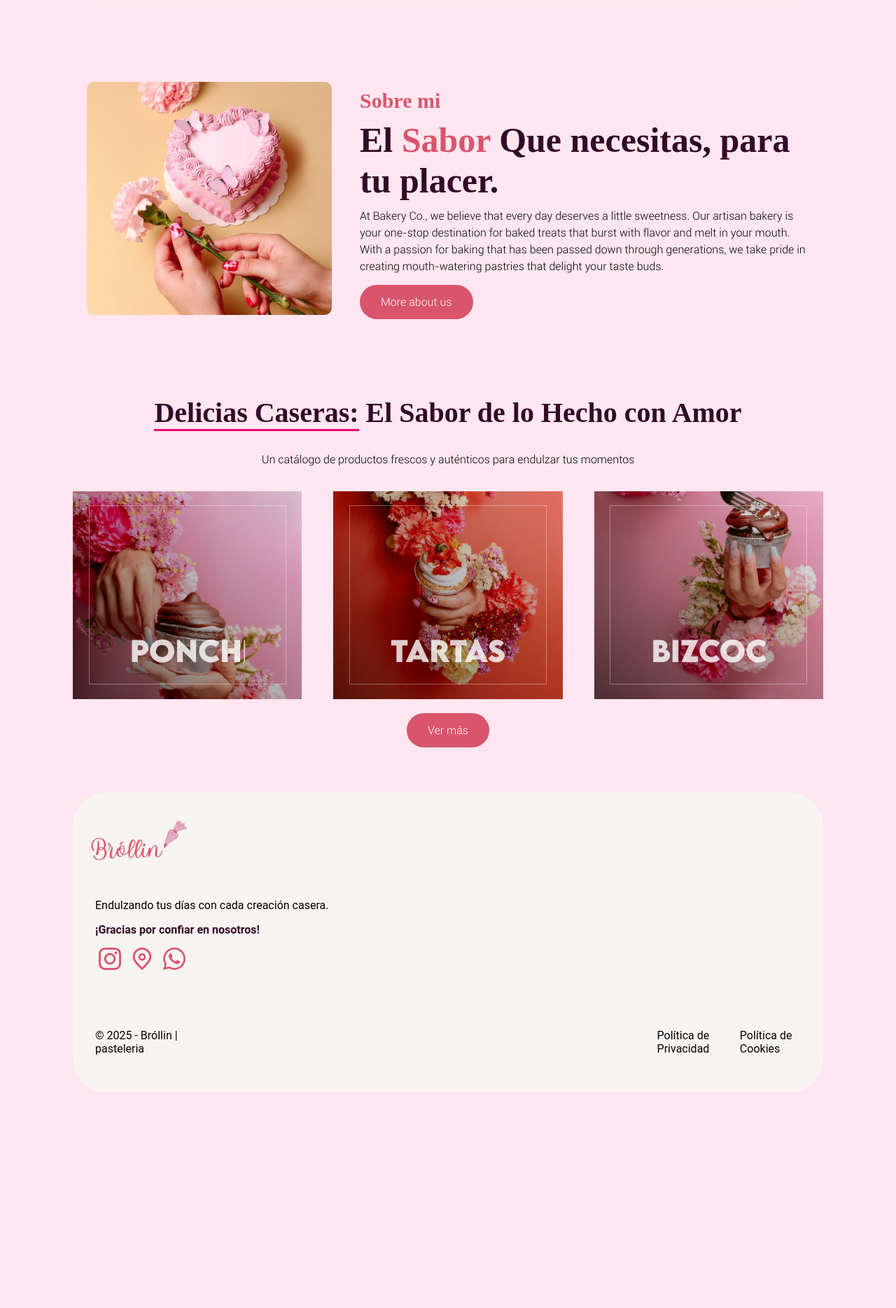
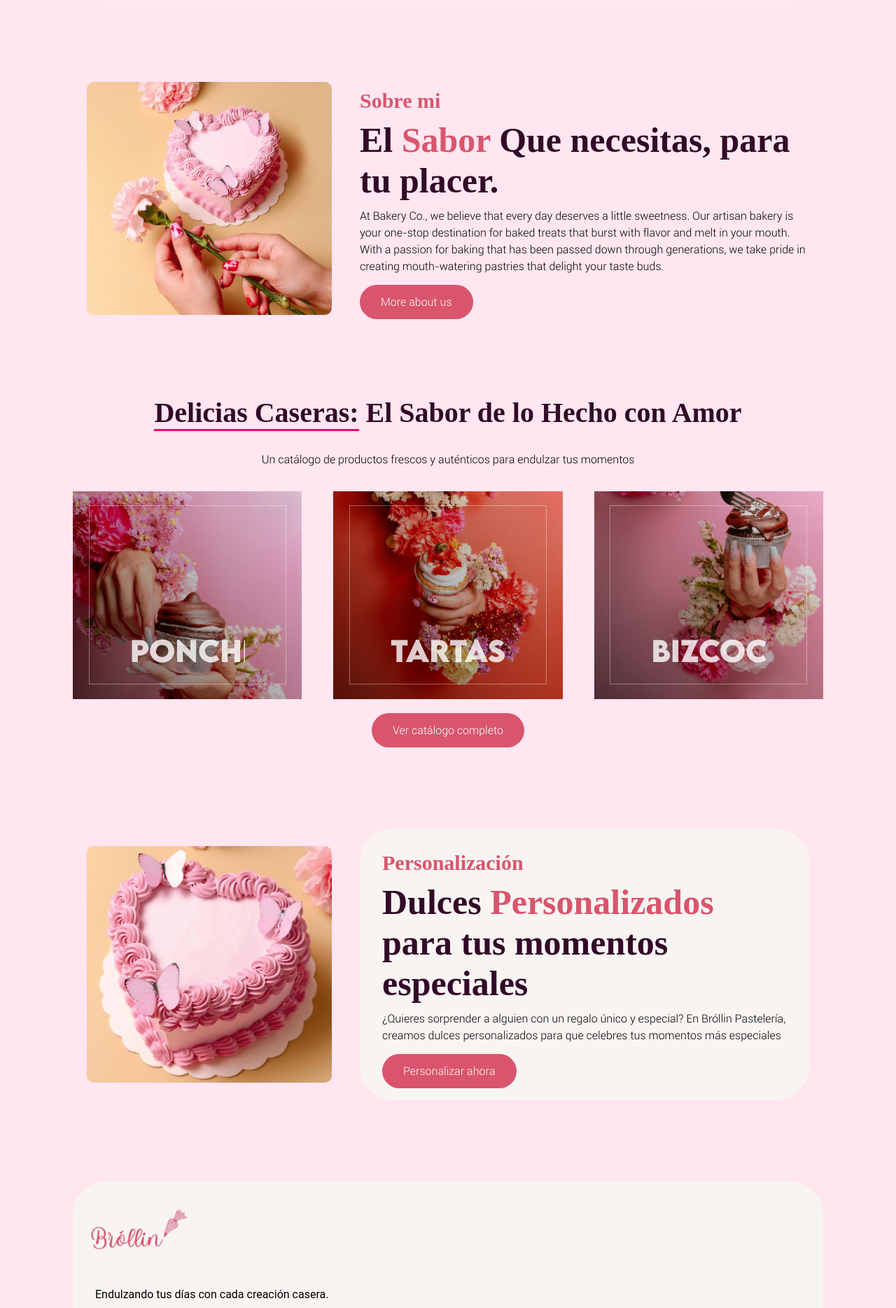
Before and after one commit to Mayian33/pasteleria, a PHP site: page / in a window 1280 px wide. Shown: the part 629-2498 px from the top of the page at 70% size. Before the commit the page ends 2190 px from the top, so only its background shows below. Run offline with PHP 8.4, Linux system fonts and the light colour scheme; some web fonts are replaced.

Commit message:
creacion de seccion personalizacion en la pagina principal

```diff
--- a/css/styles.css
+++ b/css/styles.css
@@ -29,12 +29,13 @@ html {
 
 /* TEXTOS */
 
-.card-font{
+.card-font {
   font-family: title;
-  font-size: 40px ;
+  font-size: 40px;
 }
-.card-font-text{
-    font-size: 15px;
+
+.card-font-text {
+  font-size: 15px;
 }
 
 .title {
@@ -373,9 +374,10 @@ nav {
   }
 }
 
-/* SECTION INFO */
+/* SECTION INFO Y PERSONALIZACION */
 
-.container-info {
+.container-info,
+.personalization-wrapper {
   display: flex;
   flex-direction: column;
   align-items: center;
@@ -383,39 +385,45 @@ nav {
   padding: 20px;
   border-radius: 10px;
   margin: 6rem auto;
-  /* Cambiado a "auto" para centrar en pantallas grandes */
   max-width: 1200px;
-  /* Limita el ancho máximo para pantallas grandes */
 }
 
-.container-info img {
+.personalization-content {
+  background-color: #F8F4F2;
+  border-radius: 3rem;
+  padding: 2rem;
+}
+
+.img-info,
+.img-personalization {
   width: 100%;
   max-width: 350px;
   border-radius: 10px;
   margin-bottom: 20px;
-  /* Espacio entre la imagen y el texto en móviles */
 }
 
-.content-info h2 {
+.subtitle-info,
+.subtitle-perso {
   color: var(--secondary);
   margin: 0;
   font-family: subtitle;
 }
 
-.content-info h1 {
+.title-info,
+.title-perso {
   margin: 10px 0;
   width: 100%;
-  /* Ajusta el ancho al 100% para móviles */
   max-width: 40rem;
-  /* Limita el ancho máximo en pantallas grandes */
   font-family: subtitle;
 }
 
-.content-info h1 span {
+.content-info h1 span,
+.personalization-content h1 span {
   color: var(--secondary);
 }
 
-.content-info p {
+.content-info p,
+.personalization-content p {
   line-height: 1.5;
   margin: 10px 0;
   font-family: text;
@@ -423,40 +431,42 @@ nav {
 
 /* Media Queries para pantallas más grandes */
 @media (min-width: 768px) {
-  .container-info {
+
+  .container-info,
+  .personalization-wrapper {
     flex-direction: row;
     text-align: left;
     gap: 40px;
-    /* Espacio entre la imagen y el contenido */
   }
 
-  .container-info img {
+  .container-info img,
+  .personalization-wrapper img {
     margin-bottom: 0;
     flex: 1;
-    /* La imagen ocupa 1 parte del espacio */
   }
 
-  .content-info {
+  .content-info,
+  .personalization-content {
     flex: 2;
-    /* El contenido ocupa 2 partes del espacio */
   }
 }
 
 /* Ajustes para pantallas muy pequeñas (móviles) */
 @media (max-width: 480px) {
-  .container-info {
+
+  .container-info,
+  .personalization-wrapper {
     margin: 3rem 1rem;
-    /* Reduce el margen en móviles */
   }
 
-  .content-info h1 {
+  .content-info h1,
+  .personalization-content h1 {
     font-size: 1.5rem;
-    /* Reduce el tamaño del título en móviles */
   }
 
-  .content-info p {
+  .content-info p,
+  .personalization-content p {
     font-size: 0.9rem;
-    /* Reduce el tamaño del texto en móviles */
   }
 }
 
@@ -510,20 +520,23 @@ nav {
   padding-bottom: 1px;
 }
 
-@media (max-width: 768px) {  /* Ajusta el tamaño según necesites */
+@media (max-width: 768px) {
+
+  /* Ajusta el tamaño según necesites */
   .title-text span {
-    border-bottom: 2px solid var(--hover); /* Reduce el grosor en pantallas pequeñas */
+    border-bottom: 2px solid var(--hover);
+    /* Reduce el grosor en pantallas pequeñas */
     padding-bottom: 0.5px;
   }
 }
 
 @media (max-width: 480px) {
   .title-text span {
-    border-bottom: 2.5px solid var(--hover); /* Aún más delgado en móviles */
+    border-bottom: 2.5px solid var(--hover);
+    /* Aún más delgado en móviles */
     padding-bottom: 0;
   }
 }
-
 
 .cards-wrapper {
   position: relative;
@@ -545,7 +558,6 @@ nav {
   height: 0;
   /* largo  margin */
   padding: 10% 19.3% 25%;
-  /* 0 28% */
   perspective: 700px;
 }
 
@@ -562,17 +574,17 @@ nav {
 }
 
 .card-object.card-1 .front {
-  background: #222 url(../assets/img/principal/img1.jpg) 90% 35%;
+  background: url(../assets/img/principal/img1.jpg) 90% 35%;
   background-size: 115%;
 }
 
 .card-object.card-2 .front {
-  background: #222 url(../assets/img/principal/img2.jpg) 50% 90% no-repeat;
+  background: url(../assets/img/principal/img2.jpg) 50% 90% no-repeat;
   background-size: 105%;
 }
 
 .card-object.card-3 .front {
-  background: #222 url(../assets/img/principal/img3.jpg) 80% 100% no-repeat;
+  background: url(../assets/img/principal/img3.jpg) 80% 100% no-repeat;
   background-size: 108%;
 }
 
@@ -751,7 +763,7 @@ nav {
     align-items: center;
   }
 
-  .card-font{
+  .card-font {
     font-size: 1.5rem;
   }
 
--- a/index.html
+++ b/index.html
@@ -27,7 +27,7 @@
                     <a href="#sobremi">Sobre mi</a>
                     <a href="#">Menu</a>
                     <a href="#">Reseñas</a>
-                    <a href="#">Blog</a>
+                    <a href="#personalizacion">Personalizacion</a>
                     <a href="#">Contacto</a>
                 </nav>
                 <a class="cta-btn btn-menu" href="#">
@@ -59,10 +59,10 @@
         <!-- SECTION INFO -->
         <section id="sobremi">
             <div class="container-info">
-                <img alt="A stack of delicious croissants" src="/assets/img/principal/info-img.jpg">
+                <img class="img-info" src="/assets/img/principal/info-img.jpg">
                 <div class="content-info">
-                    <h2 class="regular-title">Sobre mi</h2>
-                    <h1 class="subtitle">El <span>Sabor</span> Que necesitas, para tu placer.</h1>
+                    <h2 class="regular-title subtitle-info">Sobre mi</h2>
+                    <h1 class="subtitle title-info">El <span>Sabor</span> Que necesitas, para tu placer.</h1>
                     <p>At Bakery Co., we believe that every day deserves a little sweetness. Our artisan bakery is your
                         one-stop destination for baked treats that burst with flavor and melt in your mouth. With a
                         passion
@@ -72,7 +72,6 @@
                         that delight your taste buds.</p>
                     <br>
                     <a class="cta-btn" href="#">More about us</a>
-
                 </div>
             </div>
         </section>
@@ -124,9 +123,24 @@
         </div>
         <div class="cta-catalogue">
             <a class="cta-btn" href="#">
-                Ver más
+                Ver catálogo completo
             </a>
         </div>
+
+        <!-- SECCION PERSONALIZACION -->
+        <section id="personalization" class="personalization-section">
+            <div class="personalization-wrapper">
+                <img class="img-personalization" src="./assets/img/principal/principal-img.jpg">
+                <div class="personalization-content">
+                    <h2 class="regular-title subtitle-perso">Personalización</h2>
+                    <h1 class="subtitle title-perso">Dulces <span>Personalizados</span> para tus momentos especiales</h1>
+                    <p>¿Quieres sorprender a alguien con un regalo único y especial? En Bróllin Pastelería, creamos
+                        dulces personalizados para que celebres tus momentos más especiales </p>
+                        <br>
+                    <a class="cta-btn" href="#">Personalizar ahora</a>
+                </div>
+            </div>
+        </section>
 
         <!-- footer -->
         <footer>
```
Also changed, not shown: catalogue.html (added, +11 -0 lines). Lines whose indentation alone changed are shown as unchanged.
